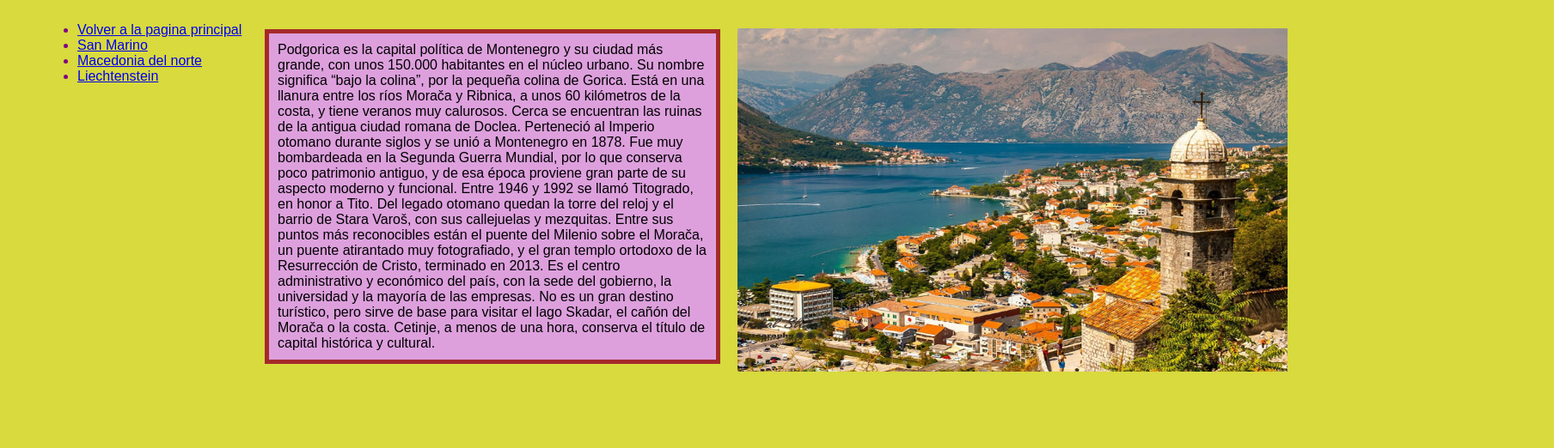
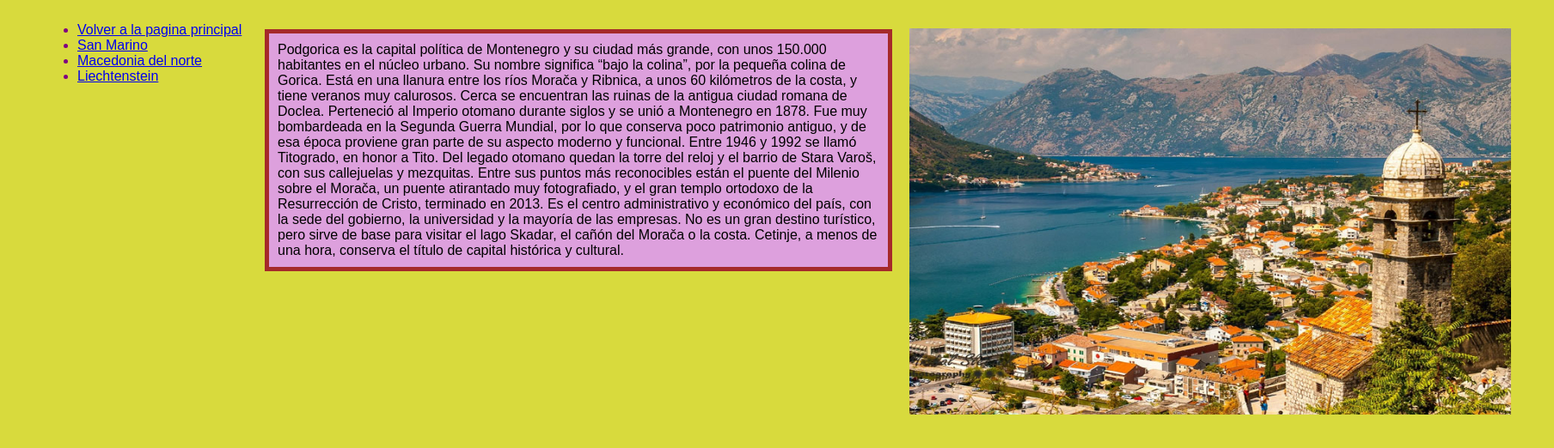
Before and after one commit to Sergio-code-cell/CSS, a plain HTML site: page practica5/montenegro.html in a window 1280 px wide. Shown: the part 90-612 px from the top of the page at 86% size, 1808 px wide, since content can reach past the window. Drawn offline with Linux system fonts and the light colour scheme.

Commit message:
Redimensionar parrafo

```diff
--- a/practica5/style.css
+++ b/practica5/style.css
@@ -22,13 +22,13 @@ p {
     color: black;
     background-color: plum;
     border: solid brown 5px;
-    width: 500px;
+    width: 700px;
     position: fixed;
 }
 img {
-    width: 640px;
-    height: 400px;
-    margin-left: 850px;
+    width: 700px;
+    height: 450px;
+    margin-left: 1050px;
     margin-right: 50px;
     margin-top: 15px;
 }
```
